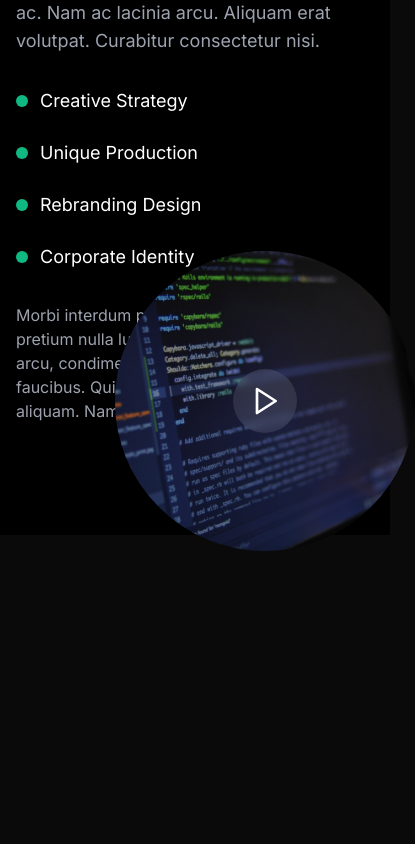
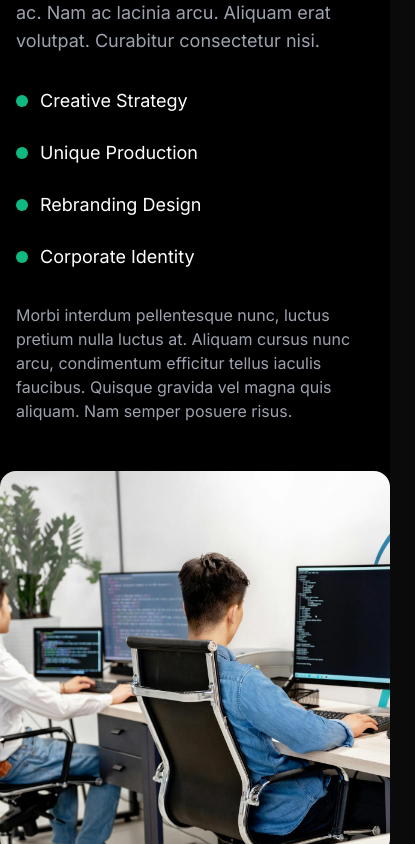
Before and after one commit to Habib-bhai/pixelpioneers, a Next.js app: page / in a window 390 px wide. Shown: the part 1156-2000 px from the top of the page, 415 px wide, since content can reach past the window. Before the commit the page ends 1707 px from the top, so only its background shows below. Built offline with nearby package versions, Linux system fonts and the light colour scheme.

Commit message:
values and culture components finalized

```diff
--- a/src/components/hero/Hero.tsx
+++ b/src/components/hero/Hero.tsx
@@ -44,7 +44,7 @@ export default function Hero() {
           <motion.h1
             initial={{ opacity: 0, y: 20 }}
             animate={{ opacity: 1, y: 0 }}
-            className="text-4xl lg:text-[64px] font-bold leading-tight tracking-tight text-white"
+            className="text-4xl lg:text-[50px] xl:text-[64px] font-bold leading-tight tracking-tight text-white"
           >
             UNLOCK YOUR
             <br />
--- a/src/components/values-and-culture/ValuesCulture.tsx
+++ b/src/components/values-and-culture/ValuesCulture.tsx
@@ -78,18 +78,18 @@ export default function AnimatedSection() {
             ${isInView ? "opacity-100 translate-x-0" : "opacity-0 translate-x-20"}`}
                     onMouseMove={handleMouseMove}
                 >
-                    <div className="rounded-2xl overflow-hidden">
+                    <div className="w-screen sm:w-96 h-96  rounded-2xl overflow-hidden">
                         <Image
                             src="/images/pexels3.jpg"
                             fill
                             alt="Team working in office"
-                            className="w-full h-full object-cover"
+                            className="w-full h-full object-cover rounded-2xl"
                         />
                     </div>
 
                     <div
                         ref={circleRef}
-                        className={`absolute -bottom-20 -left-20 w-[300px] h-[300px] rounded-full overflow-hidden
+                        className={`hidden md:block absolute -bottom-20 -left-20 w-[300px] h-[300px] rounded-full overflow-hidden
               transition-all duration-500 ease-out
               ${isInView ? "opacity-100 scale-100" : "opacity-0 scale-50"}`}
                         style={{
```
